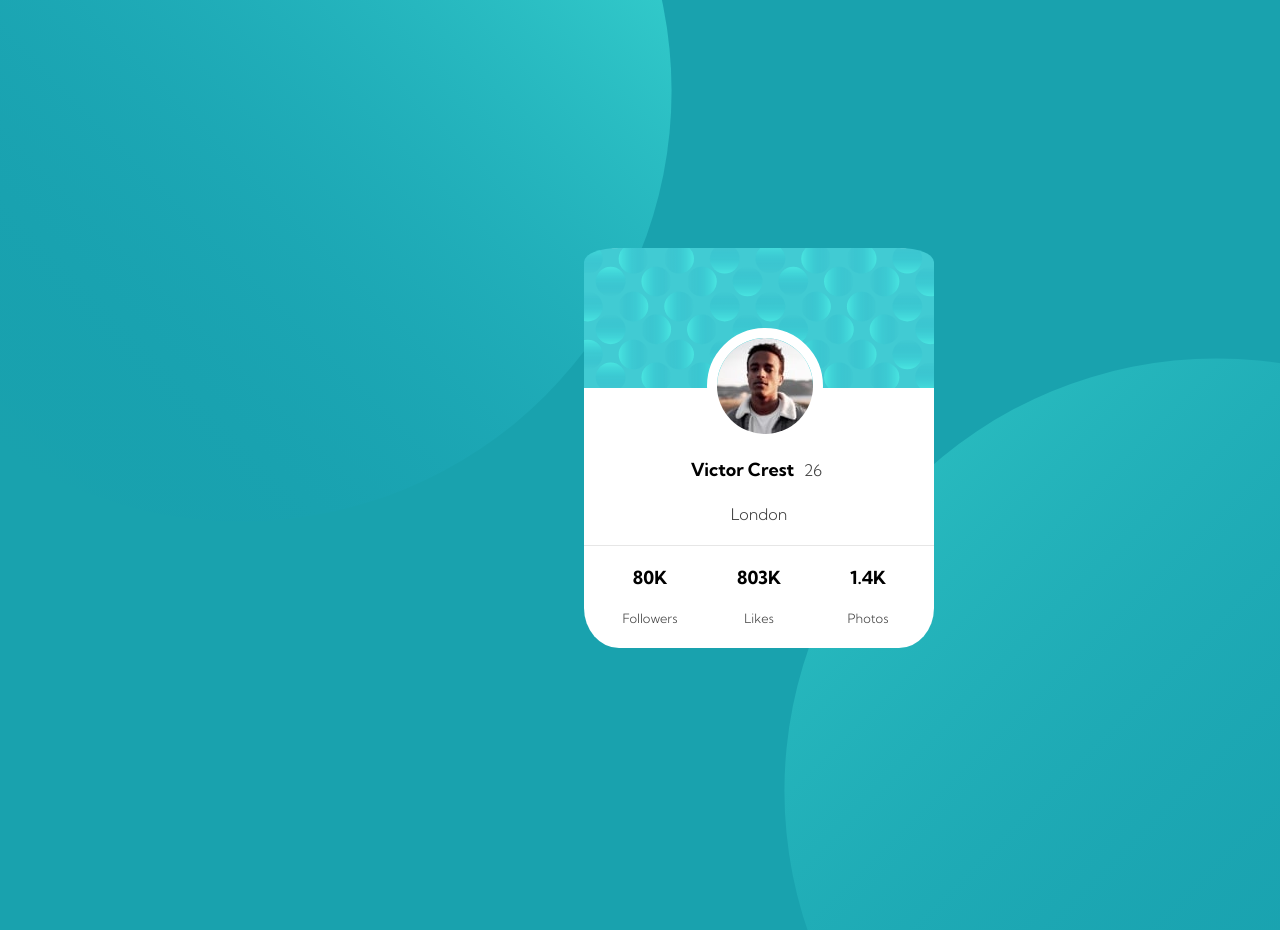
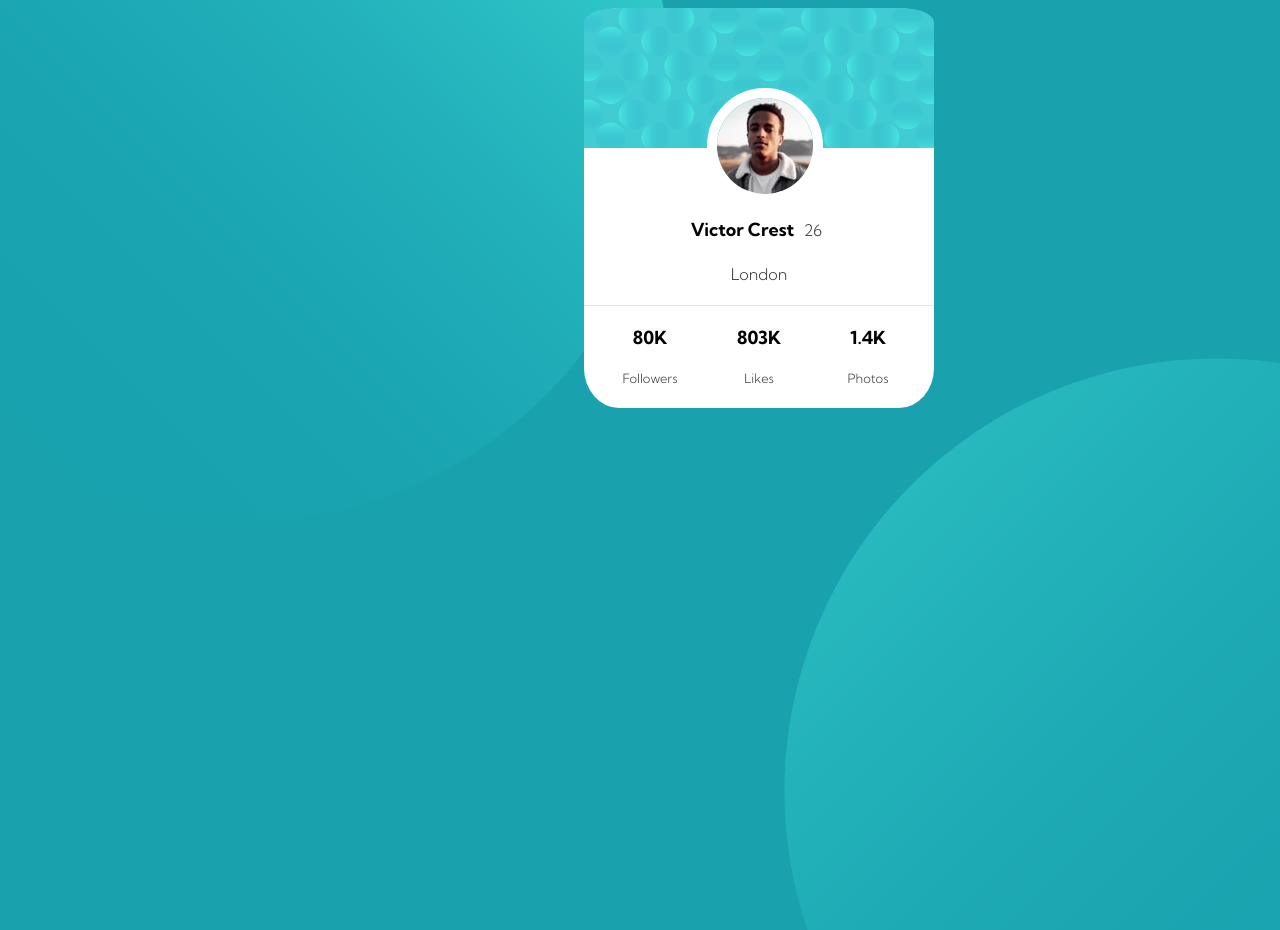
Before and after one commit to MartinaPG/Profile-card, a plain HTML site: page index.html in a window 1280 px wide. Shown: the top 930 px of the page. Drawn offline with Linux system fonts and the light colour scheme.

Commit message:
Add files via upload

```diff
--- a/css/styles.css
+++ b/css/styles.css
@@ -16,7 +16,7 @@ padding-bottom: 0;
 border-radius: 10%;
 position: absolute;
 left:40%;
-top:30vh;
+top:30%;
 background-color: white;
 height:400px;
 width:350px;
```
